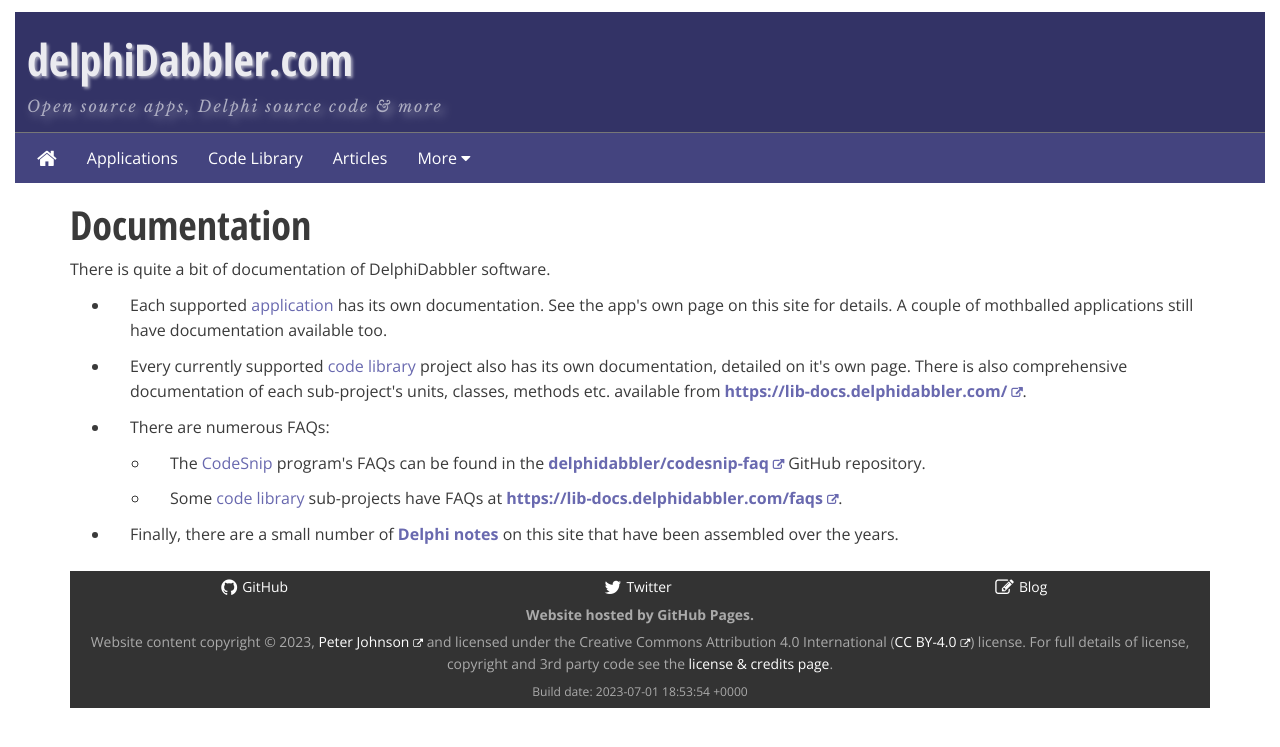
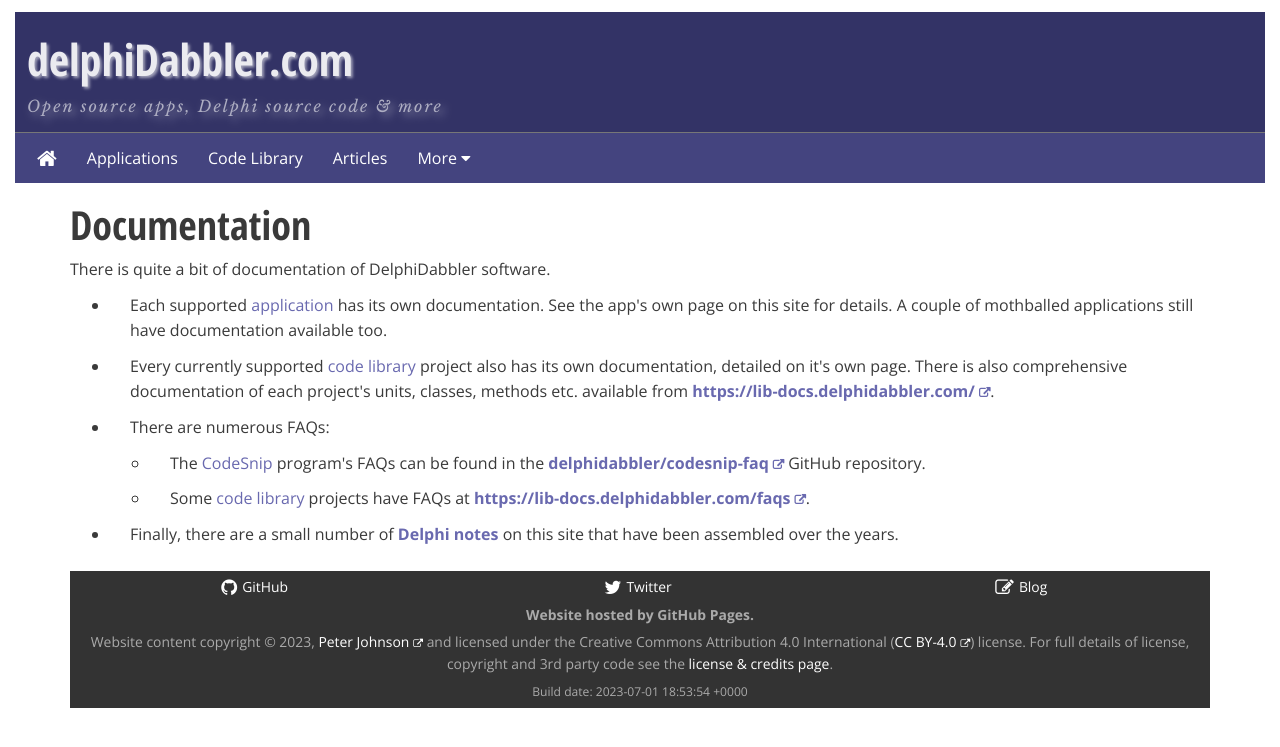
Before and after one commit to delphidabbler/delphidabbler.github.io, a Jekyll site: the page built from docs.html, in a window 1280 px wide. Shown: the top 747 px of the page. Built offline with Jekyll 4.4.1, drawn with Linux system fonts in a browser that asks for light colours.

Commit message:
Update /docs.html
Replace references to Code Library 'sub-projects' with 'projects'

```diff
--- a/docs.html
+++ b/docs.html
@@ -11,7 +11,7 @@
     <p>Each supported <a href="/programs">application</a> has its own documentation. See the app's own page on this site for details. A couple of mothballed applications still have documentation available too.</p>
   </li>
   <li>
-    <p>Every currently supported <a href="/codelib">code library</a> project also has its own documentation, detailed on it's own page. There is also comprehensive documentation of each sub-project's units, classes, methods etc. available from <a href="https://lib-docs.delphidabbler.com/" class="strong">https://lib-docs.delphidabbler.com/</a>.</p>
+    <p>Every currently supported <a href="/codelib">code library</a> project also has its own documentation, detailed on it's own page. There is also comprehensive documentation of each project's units, classes, methods etc. available from <a href="https://lib-docs.delphidabbler.com/" class="strong">https://lib-docs.delphidabbler.com/</a>.</p>
   </li>
   <li>
     <p>There are numerous FAQs:</p>
@@ -20,7 +20,7 @@
         <p>The <a href="{{site.data.core.software-base-url}}/codesnip">CodeSnip</a> program's FAQs can be found in the <a href="https://github.com/delphidabbler/codesnip-faq/blob/master/README.md" class="strong">delphidabbler/codesnip-faq</a> GitHub repository.</p>
       </li>
       <li>
-        <p>Some <a href="/codelib">code library</a> sub-projects have FAQs at <a href="https://lib-docs.delphidabbler.com/faqs" class="strong">https://lib-docs.delphidabbler.com/faqs</a>.</p>
+        <p>Some <a href="/codelib">code library</a> projects have FAQs at <a href="https://lib-docs.delphidabbler.com/faqs" class="strong">https://lib-docs.delphidabbler.com/faqs</a>.</p>
       </li>
     </ul>
   </li>
```
